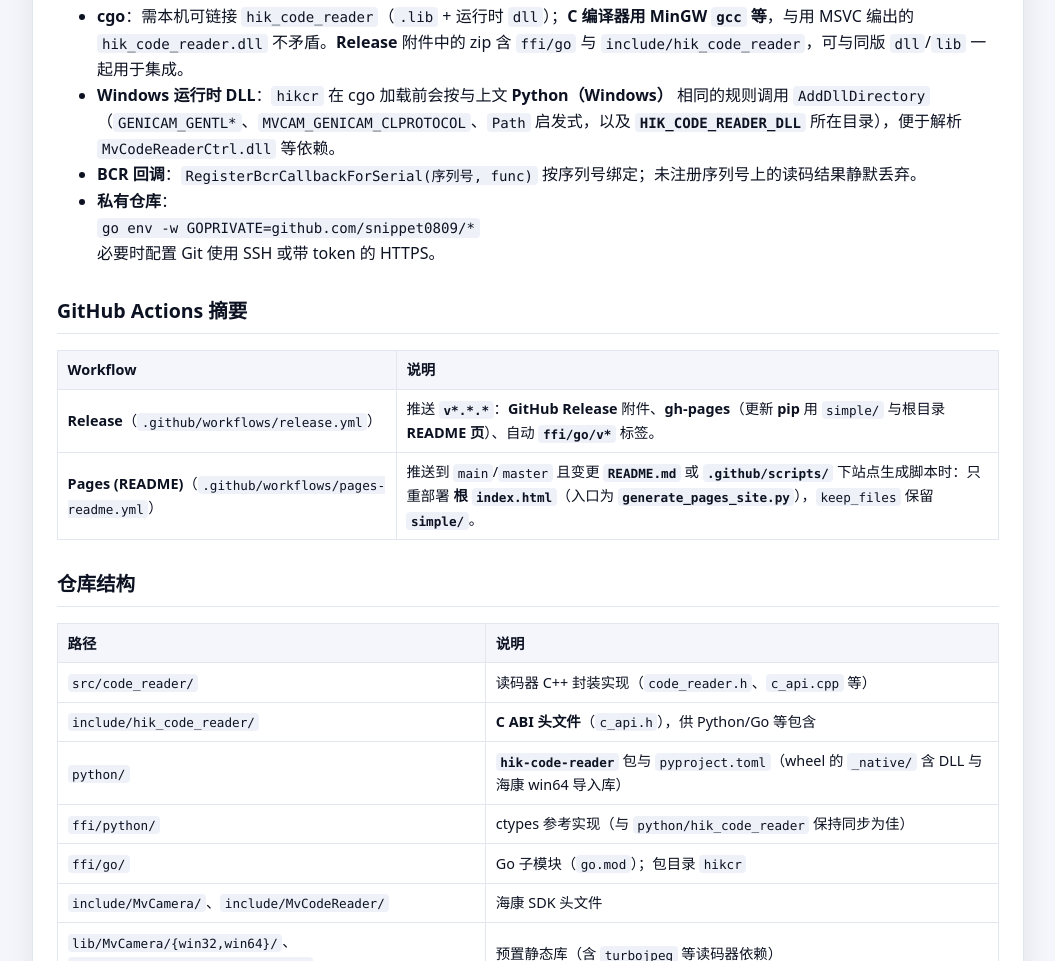
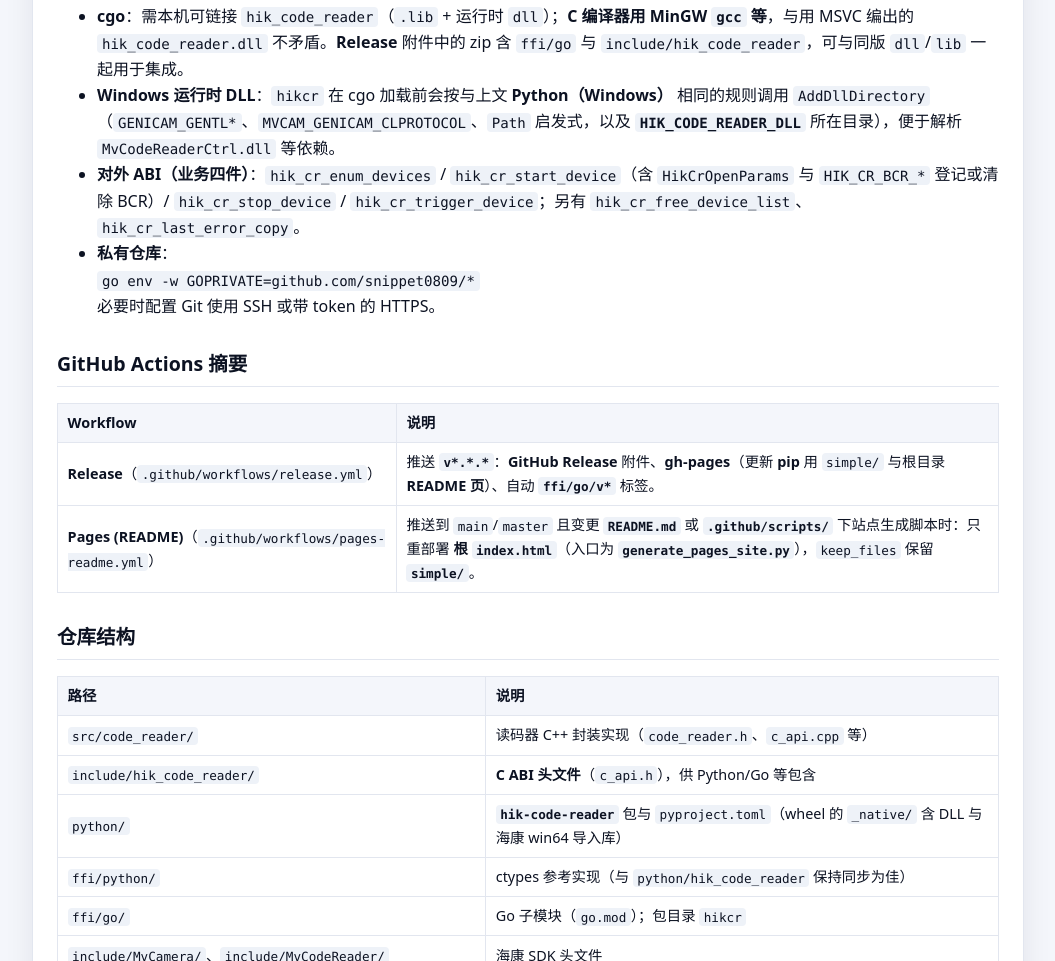
Before and after one commit to snippet0809/hik-mvcamera-control, a plain HTML site: page index.html in a window 1280 px wide. Shown: the part 5335-6296 px from the top of the page, without its empty margins (112-1167 px from the left). Drawn offline with Linux system fonts and the light colour scheme.

Commit message:
deploy: c8bbfd1d37eb3406a6579561a3d2324d5b14fad3

```diff
--- a/index.html
+++ b/index.html
@@ -422,7 +422,7 @@ print(cr.enum_devices())
 <ul>
 <li><strong>cgo</strong>：需本机可链接 <code>hik_code_reader</code>（<code>.lib</code> + 运行时 <code>dll</code>）；<strong>C 编译器用 MinGW <code>gcc</code> 等</strong>，与用 MSVC 编出的 <code>hik_code_reader.dll</code> 不矛盾。<strong>Release</strong> 附件中的 zip 含 <code>ffi/go</code> 与 <code>include/hik_code_reader</code>，可与同版 <code>dll</code>/<code>lib</code> 一起用于集成。  </li>
 <li><strong>Windows 运行时 DLL</strong>：<code>hikcr</code> 在 cgo 加载前会按与上文 <strong>Python（Windows）</strong> 相同的规则调用 <code>AddDllDirectory</code>（<code>GENICAM_GENTL*</code>、<code>MVCAM_GENICAM_CLPROTOCOL</code>、<code>Path</code> 启发式，以及 <strong><code>HIK_CODE_READER_DLL</code></strong> 所在目录），便于解析 <code>MvCodeReaderCtrl.dll</code> 等依赖。  </li>
-<li><strong>BCR 回调</strong>：<code>RegisterBcrCallbackForSerial(序列号, func)</code> 按序列号绑定；未注册序列号上的读码结果静默丢弃。  </li>
+<li><strong>对外 ABI（业务四件）</strong>：<code>hik_cr_enum_devices</code> / <code>hik_cr_start_device</code>（含 <code>HikCrOpenParams</code> 与 <code>HIK_CR_BCR_*</code> 登记或清除 BCR）/ <code>hik_cr_stop_device</code> / <code>hik_cr_trigger_device</code>；另有 <code>hik_cr_free_device_list</code>、<code>hik_cr_last_error_copy</code>。  </li>
 <li><strong>私有仓库</strong>：<br />
 <code>go env -w GOPRIVATE=github.com/snippet0809/*</code><br />
   必要时配置 Git 使用 SSH 或带 token 的 HTTPS。</li>
```
